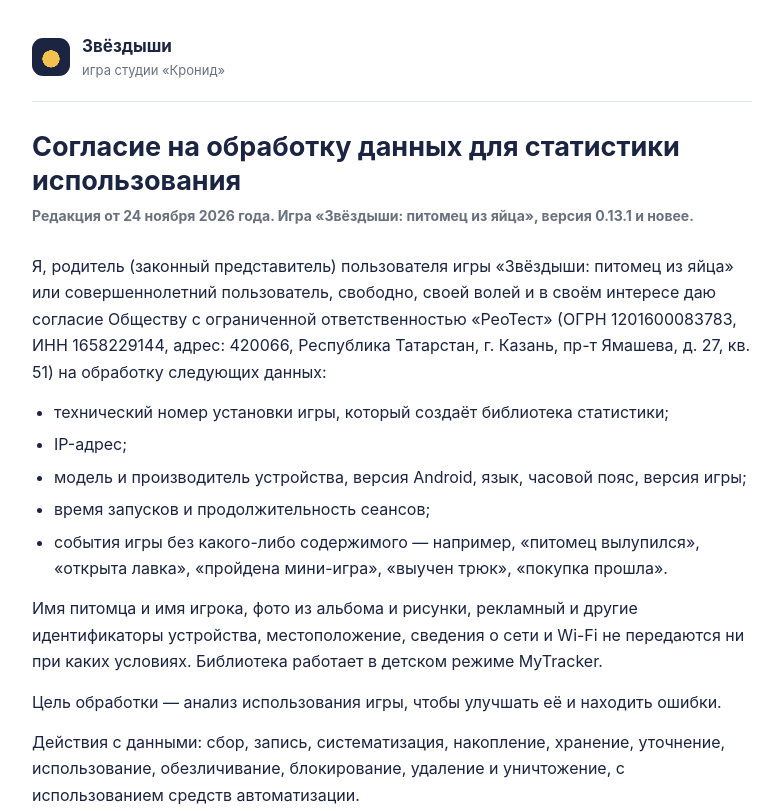
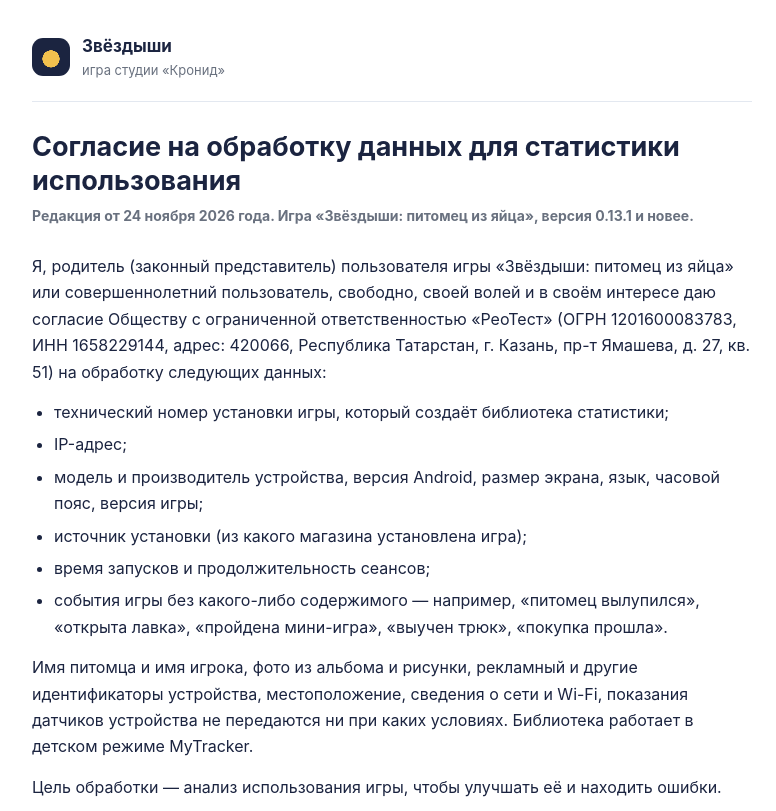
Before and after one commit to Roman-Avito/pitomec, a plain HTML site: page soglasie-statistika.html in a window 1280 px wide. Shown: the top 811 px of the page, without its empty margins (248-1024 px from the left). Drawn offline with Linux system fonts and the light colour scheme.

Commit message:
Согласие: источник установки, размер экрана; датчики не передаются

```diff
--- a/soglasie-statistika.html
+++ b/soglasie-statistika.html
@@ -50,11 +50,12 @@
   <ul>
     <li>технический номер установки игры, который создаёт библиотека статистики;</li>
     <li>IP-адрес;</li>
-    <li>модель и производитель устройства, версия Android, язык, часовой пояс, версия игры;</li>
+    <li>модель и производитель устройства, версия Android, размер экрана, язык, часовой пояс, версия игры;</li>
+    <li>источник установки (из какого магазина установлена игра);</li>
     <li>время запусков и продолжительность сеансов;</li>
     <li>события игры без какого-либо содержимого — например, «питомец вылупился», «открыта лавка», «пройдена мини-игра», «выучен трюк», «покупка прошла».</li>
   </ul>
-  <p>Имя питомца и имя игрока, фото из альбома и рисунки, рекламный и другие идентификаторы устройства, местоположение, сведения о сети и Wi-Fi не передаются ни при каких условиях. Библиотека работает в детском режиме MyTracker.</p>
+  <p>Имя питомца и имя игрока, фото из альбома и рисунки, рекламный и другие идентификаторы устройства, местоположение, сведения о сети и Wi-Fi, показания датчиков устройства не передаются ни при каких условиях. Библиотека работает в детском режиме MyTracker.</p>
   <p>Цель обработки — анализ использования игры, чтобы улучшать её и находить ошибки.</p>
   <p>Действия с данными: сбор, запись, систематизация, накопление, хранение, уточнение, использование, обезличивание, блокирование, удаление и уничтожение, с использованием средств автоматизации.</p>
   <p>Я согласен, что обработка по поручению ООО «РеоТест» осуществляется ООО «ВК» (сервис MyTracker) на серверах, расположенных в России.</p>
```
